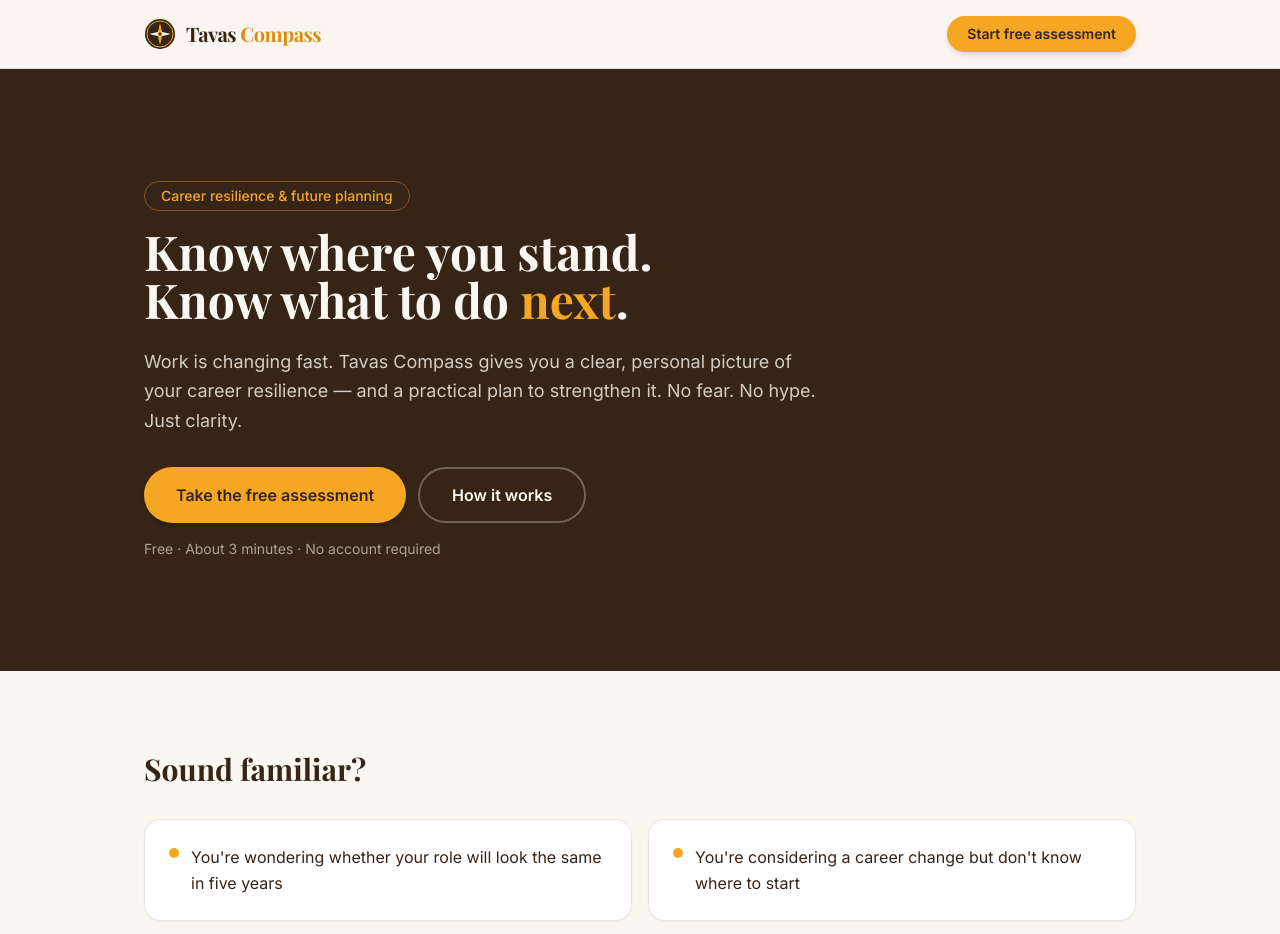
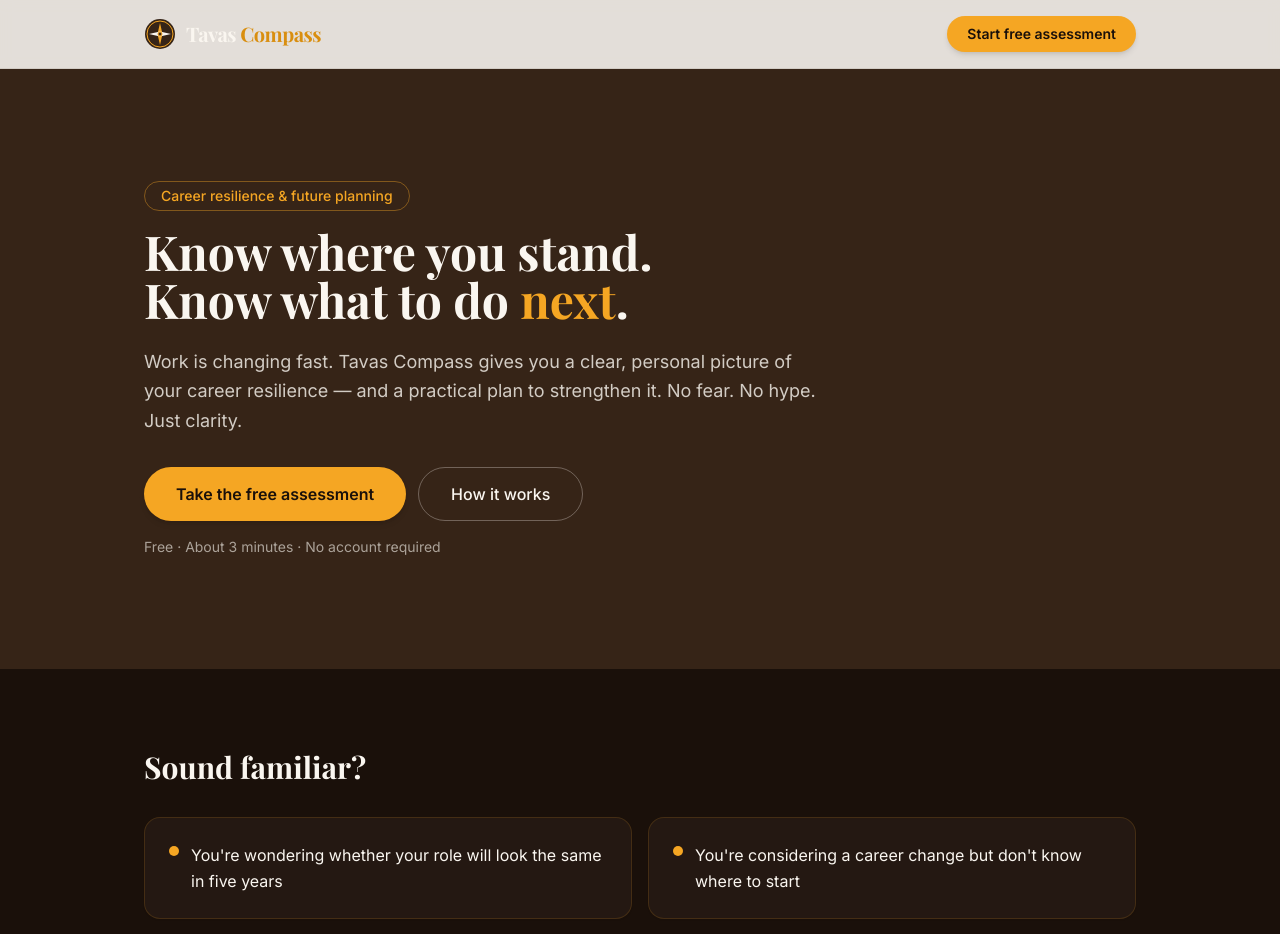
Before and after one commit to saracmorell/tavascompass, a React (Vite) app: page / in a window 1280 px wide. Shown: the top 934 px of the page. Built offline with nearby package versions, Linux system fonts and the light colour scheme; no server answers.

Commit message:
Update index.css

```diff
--- a/src/index.css
+++ b/src/index.css
@@ -7,18 +7,18 @@
     scroll-behavior: smooth;
   }
   body {
-    @apply bg-cream text-earth font-body antialiased;
+    @apply bg-night text-cream font-body antialiased;
   }
 }
 
 @layer components {
   .btn-gold {
-    @apply inline-flex items-center justify-center rounded-full bg-gold px-8 py-3.5 text-base font-semibold text-earth shadow-md transition hover:bg-gold-soft hover:shadow-lg focus:outline-none focus:ring-2 focus:ring-gold focus:ring-offset-2 focus:ring-offset-cream;
+    @apply inline-flex items-center justify-center rounded-full bg-gold px-8 py-3.5 text-base font-semibold text-night shadow-md transition hover:bg-gold-soft hover:shadow-lg focus:outline-none focus:ring-2 focus:ring-gold focus:ring-offset-2 focus:ring-offset-night;
   }
   .btn-outline {
-    @apply inline-flex items-center justify-center rounded-full border-2 border-earth/20 px-8 py-3.5 text-base font-semibold text-earth transition hover:border-gold hover:text-earth focus:outline-none focus:ring-2 focus:ring-gold focus:ring-offset-2 focus:ring-offset-cream;
+    @apply inline-flex items-center justify-center rounded-full border border-gold/40 px-8 py-3.5 text-base font-medium text-cream transition hover:border-gold hover:text-gold focus:outline-none focus:ring-2 focus:ring-gold focus:ring-offset-2 focus:ring-offset-night;
   }
   .card {
-    @apply rounded-2xl border border-earth/10 bg-white p-6 shadow-sm;
+    @apply rounded-2xl border border-gold/15 bg-espresso p-6 shadow-sm;
   }
 }
```
